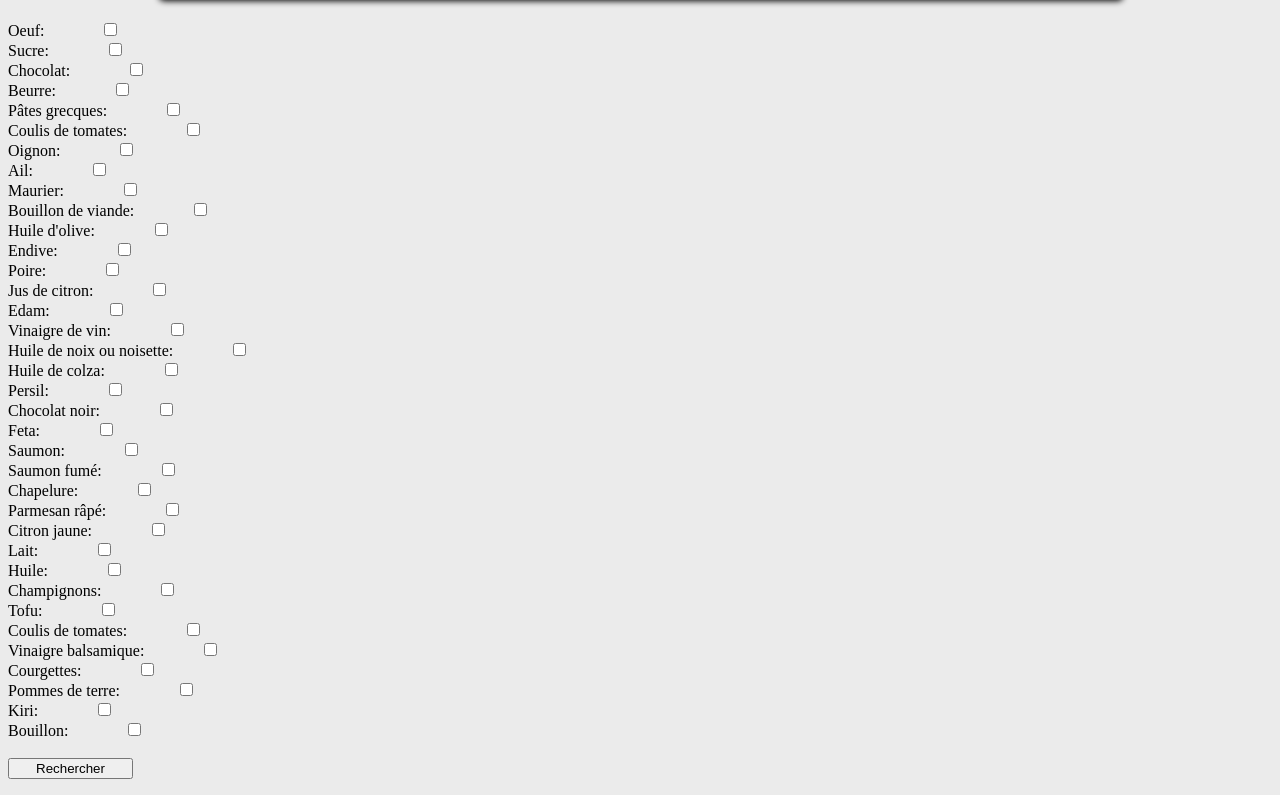
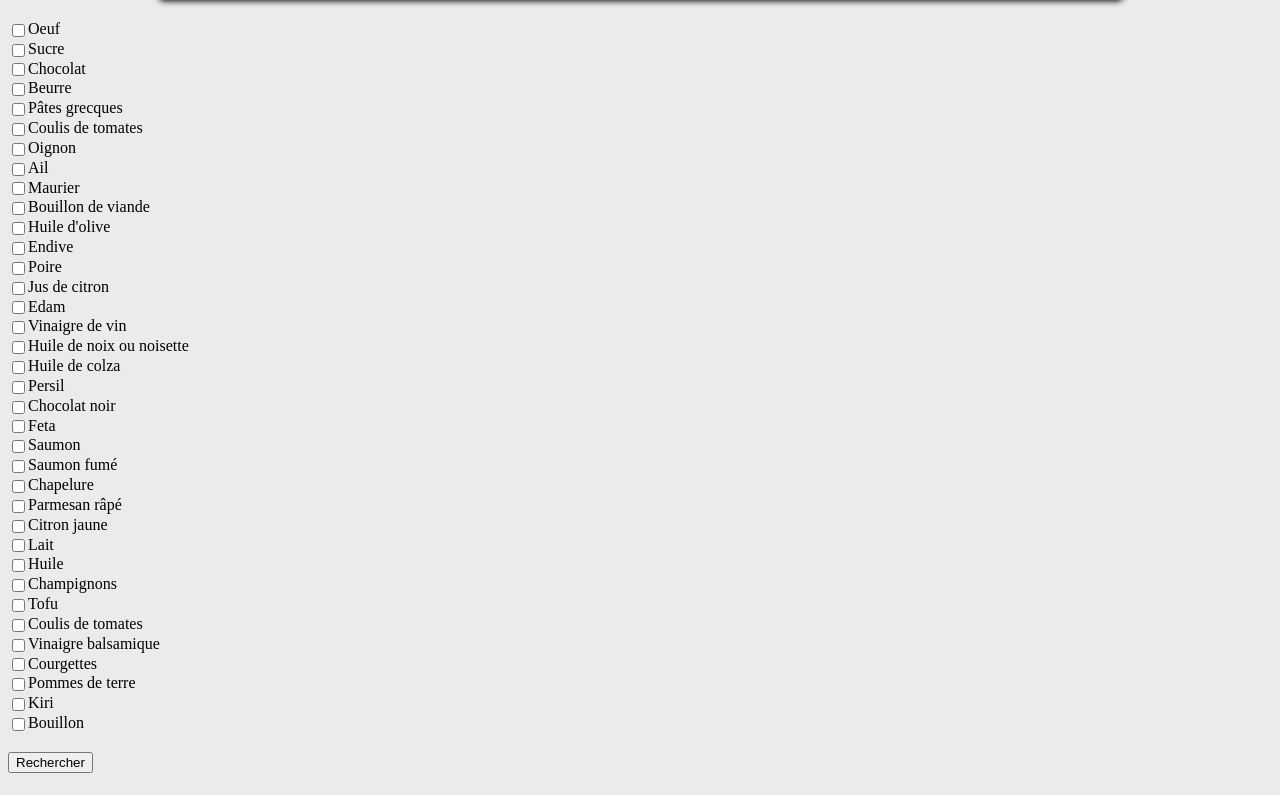
Before and after one commit to RollingGiantFrog/TDLOG, a Django app: page /fridgeApp/search/ in a window 1280 px wide. Shown: the part 316-1111 px from the top of the page. After the commit the page ends 1089 px from the top, so only its background shows below. Run offline with Django 3.2, Linux system fonts and the light colour scheme; data comes from the database, SQL or seed files in the repository.

Commit message:
affichage

```diff
--- a/Site_Frigo/fridgeApp/static/fridgeApp/stylesheet.css
+++ b/Site_Frigo/fridgeApp/static/fridgeApp/stylesheet.css
@@ -119,10 +119,10 @@ form
 
 form label
 {
-	width: 125px;
 }
 
 form input
 {
-	width: 125px;
+
+	vertical-align: middle;
 }
--- a/Site_Frigo/fridgeApp/templates/fridgeApp/search.html
+++ b/Site_Frigo/fridgeApp/templates/fridgeApp/search.html
@@ -7,7 +7,9 @@
 
     {% csrf_token %}
 
-    {{ form.as_table }}
+	{% for text in form.fields %}
+		<input id="id_{{ text }}" name="{{ text }}" type="checkbox" /><label for="id_{{ text }}">{{ text | capfirst}}</label><br />
+	{% endfor %}
 	</br>
     <input type="submit" value="Rechercher" />
 
```
